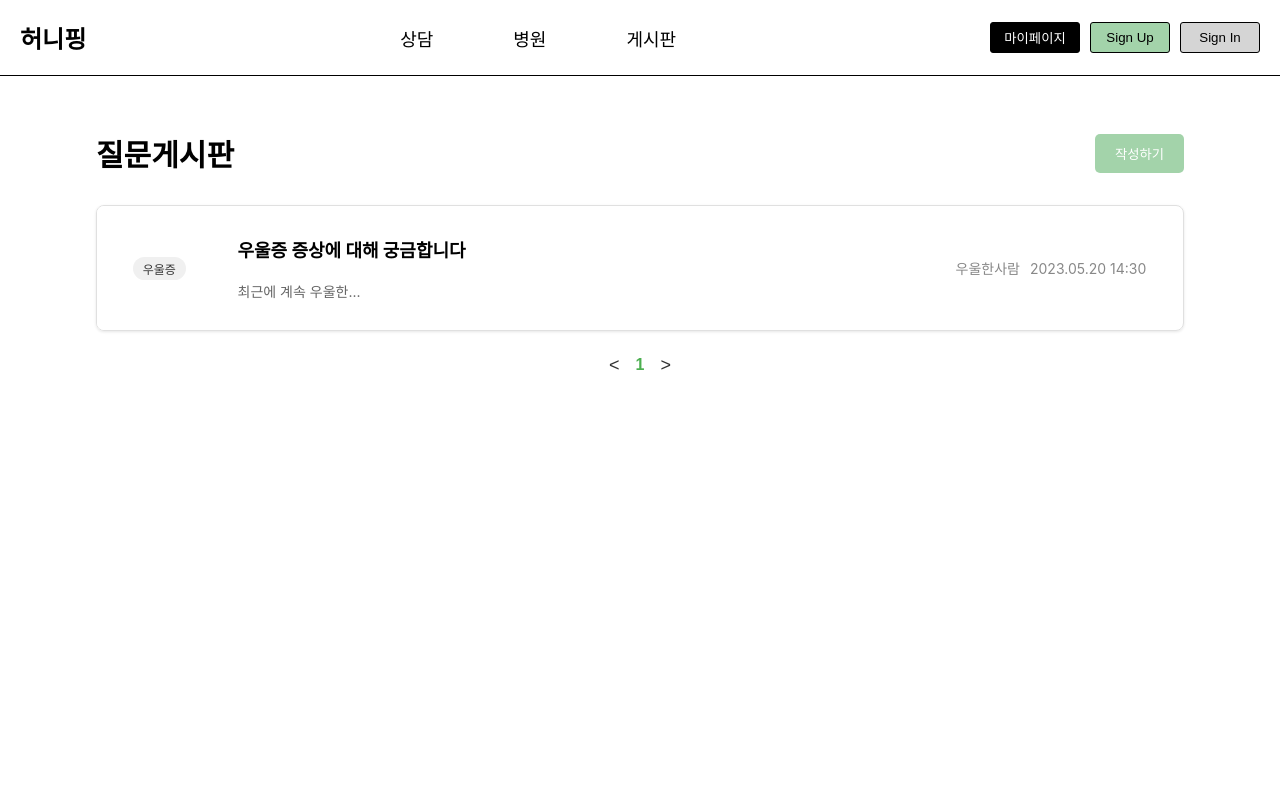
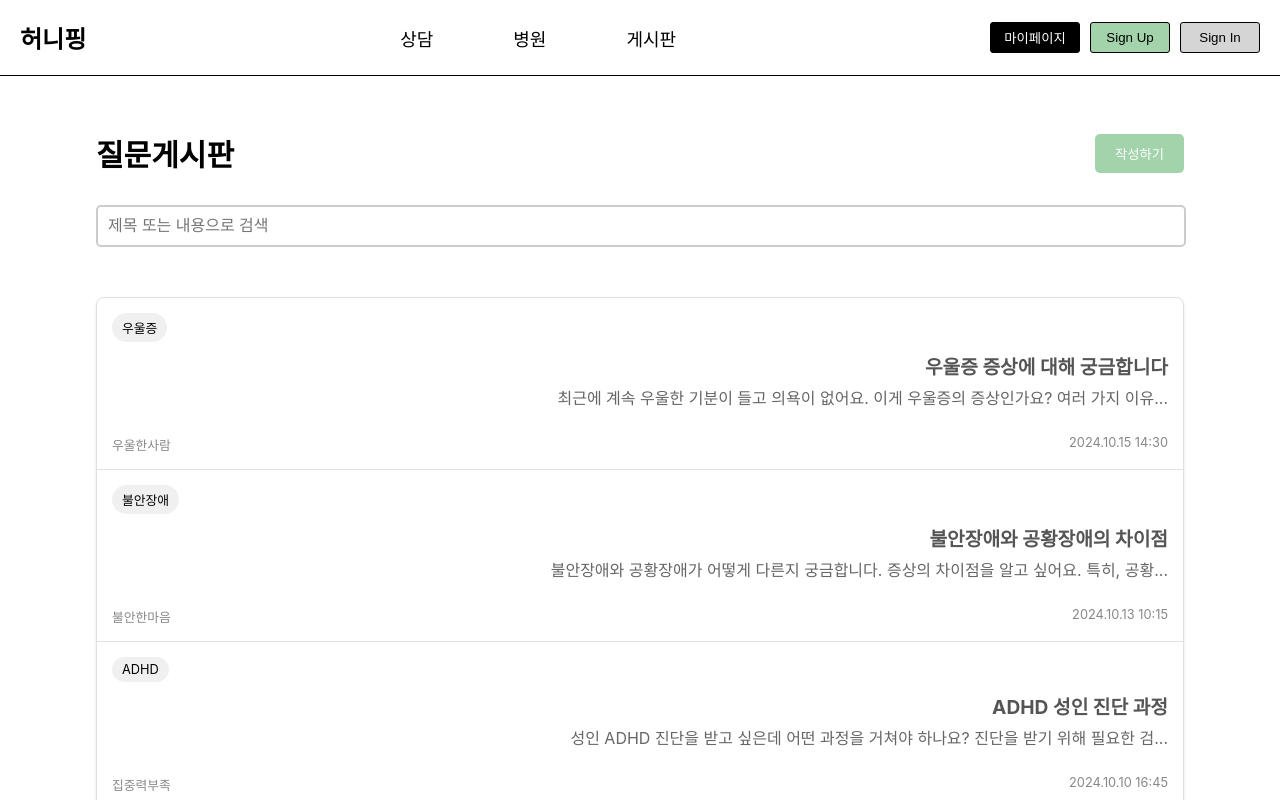
Before and after one commit to DoYoung2001/HoneyBee-FrontEnd, a React (Create React App) app: page /questionboard in a window 1280 px wide. Shown: the top 800 px of the page. Built offline with nearby package versions, Linux system fonts and the light colour scheme.

Commit message:
questionboard 페이지_4

```diff
--- a/src/component/QuestionBoard/QuestionBoard.js
+++ b/src/component/QuestionBoard/QuestionBoard.js
@@ -5,13 +5,10 @@
 const QuestionBoard = () => {
   const [questions, setQuestions] = useState([]);
   const [currentPage, setCurrentPage] = useState(1);
+  const [searchTerm, setSearchTerm] = useState('');
   const questionsPerPage = 10;
   const navigate = useNavigate();
   const location = useLocation();
-  const indexOfLastQuestion = currentPage * questionsPerPage;
-  const indexOfFirstQuestion = indexOfLastQuestion - questionsPerPage;
-  const currentQuestions = questions.slice(indexOfFirstQuestion, indexOfLastQuestion);
-
 
   useEffect(() => {
     // 초기 게시글 목록 설정
@@ -19,14 +16,125 @@
       {
         id: 1,
         title: "우울증 증상에 대해 궁금합니다",
-        content: "최근에 계속 우울한 기분이 들고 의욕이 없어요. 이게 우울증의 증상인가요?",
+        content: "최근에 계속 우울한 기분이 들고 의욕이 없어요. 이게 우울증의 증상인가요? 여러 가지 이유로 우울증에 대한 걱정이 커지고 있습니다. 주변 사람들과도 이야기하기가 힘든 상황이에요.",
         author: "우울한사람",
-        date: new Date("2023-05-20T14:30:00"),
+        date: new Date("2024-10-15T14:30:00"),
         category: "우울증"
       },
-      // ... 다른 초기 게시글들
-    ]);
-  }, []);
+      {
+        id: 2,
+        title: "불안장애와 공황장애의 차이점",
+        content: "불안장애와 공황장애가 어떻게 다른지 궁금합니다. 증상의 차이점을 알고 싶어요. 특히, 공황발작이 일어날 때의 느낌과 불안감의 차이를 알고 싶습니다.",
+        author: "불안한마음",
+        date: new Date("2024-10-13T10:15:00"),
+        category: "불안장애"
+      },
+      {
+        id: 3,
+        title: "ADHD 성인 진단 과정",
+        content: "성인 ADHD 진단을 받고 싶은데 어떤 과정을 거쳐야 하나요? 진단을 받기 위해 필요한 검사나 절차가 궁금합니다. 또한, 치료 방법도 알고 싶어요.",
+        author: "집중력부족",
+        date: new Date("2024-10-10T16:45:00"),
+        category: "ADHD"
+      },
+      {
+        id: 4,
+        title: "스트레스 해소법 추천해주세요",
+        content: "직장 스트레스가 너무 심해요. 효과적인 스트레스 해소법을 알고 싶습니다. 운동이나 명상 같은 방법들이 도움이 될까요?",
+        author: "스트레스폭발",
+        date: new Date("2024-10-08T09:20:00"),
+        category: "스트레스"
+      },
+      {
+        id: 5,
+        title: "불면증 극복 방법",
+        content: "몇 달째 불면증에 시달리고 있어요. 약물 없이 극복할 수 있는 방법이 있을까요? 수면 환경을 개선하는 방법이나 자연 요법도 알고 싶습니다.",
+        author: "잠못드는밤",
+        date: new Date("2024-10-05T22:10:00"),
+        category: "수면장애"
+      },
+      {
+        id: 6,
+        title: "대인관계 불안 극복하기",
+        content: "사람들과 대화할 때 극심한 불안감을 느껴요. 어떻게 극복할 수 있을까요? 특히, 처음 만나는 사람들과의 대화에서 긴장을 풀 수 있는 팁이 필요합니다.",
+        author: "소심이",
+        date: new Date("2024-10-03T13:30:00"),
+        category: "사회불안"
+      },
+      {
+        id: 7,
+        title: "강박증 증상과 대처 방법",
+        content: "반복적인 확인 행동을 하게 돼요. 이게 강박증인가요? 어떻게 대처해야 할까요? 강박증으로 인해 일상생활에 지장이 생기고 있습니다.",
+        author: "확인또확인",
+        date: new Date("2024-09-30T11:05:00"),
+        category: "강박증"
+      },
+      {
+        id: 8,
+        title: "식이장애 극복 경험 공유",
+        content: "거식증을 극복한 경험이 있으신 분들의 이야기를 듣고 싶어요. 어떤 치료를 받았는지, 그리고 어떤 마음가짐으로 극복했는지 공유해주시면 감사하겠습니다.",
+        author: "회복희망",
+        date: new Date("2024-09-27T17:40:00"),
+        category: "식이장애"
+      },
+      {
+        id: 9,
+        title: "양극성 장애의 조기 징후",
+        content: "양극성 장애의 초기 증상은 어떤 것들이 있나요? 어떻게 알아볼 수 있을까요? 조기 발견을 위한 체크리스트 같은 게 있으면 좋겠습니다.",
+        author: "기분파",
+        date: new Date("2024-09-25T08:55:00"),
+        category: "양극성장애"
+      },
+      {
+        id: 10,
+        title: "트라우마 치료법 추천",
+        content: "어린 시절의 트라우마로 고통받고 있어요. 효과적인 치료법을 추천해주세요. 상담치료 외에 어떤 방법들이 있는지 알고 싶습니다.",
+        author: "과거의그림자",
+        date: new Date("2024-09-22T19:25:00"),
+        category: "트라우마"
+      },
+      {
+        id: 11,
+        title: "자존감 향상을 위한 방법",
+        content: "낮은 자존감 때문에 힘들어요. 자존감을 높일 수 있는 방법을 알고 싶습니다. 특히, 일상에서 쉽게 실천할 수 있는 팁이 있으면 좋겠어요.",
+        author: "자존감UP",
+        date: new Date("2024-09-20T12:00:00"),
+        category: "자존감"
+      },
+      {
+        id: 12,
+        title: "알코올 중독 극복 과정",
+        content:"알코올 중독을 극복하고 싶어요. 어떤 단계를 거쳐야 하나요? 주변의 도움도 필요하지만, 스스로 할 수 있는 방법도 알고 싶습니다.",
+         author:"새출발",
+         date:new Date("2024-09-18T20:15:00"),
+         category:"중독"
+       },
+       {
+         id : 13,
+         title : "공부 집중력 높이는 방법",
+         content : "공부할 때 집중력이 너무 낮아요. 집중력을 높일 수 있는 방법을 알려주세요. 특히, 공부 환경이나 시간 관리에 대한 조언이 필요합니다.",
+         author : "열공하고싶어",
+         date : new Date("2024-09-15T15:30:00"),
+         category : "학업"
+       },
+       {
+         id : 14,
+         title : "가족 갈등 해결 방법",
+         content : "부모님과의 갈등이 심해요. 원만한 가족 관계를 위한 조언이 필요합니다. 서로 이해하고 소통하는 방법에 대한 조언도 듣고 싶어요.",
+         author : "화목한가정",
+         date : new Date("2024-09-12T18:45:00"),
+         category : "가족관계"
+       },
+       {
+         id : 15,
+         title : "번아웃 증후군 대처법",
+         content : "직장에서 심한 번아웃을 겪고 있어요. 어떻게 대처해야 할까요? 특히, 휴식이나 재충전을 위한 좋은 방법들을 알고 싶습니다.",
+         author : "지친직장인",
+         date : new Date("2024-09-10T09:50:00"),
+         category : "직장스트레스"
+       }
+     ]);
+   }, []);
 
   useEffect(() => {
     if (location.state && location.state.newPost) {
@@ -34,7 +142,6 @@
       navigate(location.pathname, { replace: true, state: {} });
     }
   }, [location, navigate]);
-
 
   const formatDate = (date) => {
     return `${date.getFullYear()}.${String(date.getMonth() + 1).padStart(2, '0')}.${String(date.getDate()).padStart(2, '0')} ${String(date.getHours()).padStart(2, '0')}:${String(date.getMinutes()).padStart(2, '0')}`;
@@ -48,15 +155,41 @@
     navigate(`/postpage/${question.id}`, { state: { question } });
   };
 
+  const handleSearchChange = (event) => {
+    setSearchTerm(event.target.value);
+    setCurrentPage(1); // 검색 시 첫 페이지로 리셋
+  };
+
+  const filteredQuestions = questions
+  .filter(question =>
+    question.title.toLowerCase().includes(searchTerm.toLowerCase()) ||
+    question.content.toLowerCase().includes(searchTerm.toLowerCase())
+  )
+  .sort((a, b) => b.date - a.date);
+
+  const indexOfLastQuestion = currentPage * questionsPerPage;
+  const indexOfFirstQuestion = indexOfLastQuestion - questionsPerPage;
+  const currentQuestions = filteredQuestions.slice(indexOfFirstQuestion, indexOfLastQuestion);
+
   const paginate = (pageNumber) => setCurrentPage(pageNumber);
 
-  const totalPages = Math.ceil(questions.length / questionsPerPage);
+  const totalPages = Math.ceil(filteredQuestions.length / questionsPerPage);
 
   return (
     <div className={styles.boardContainer}>
       <div className={styles.headerContainer}>
         <h1 className={styles.boardTitle}>질문게시판</h1>
         <button onClick={handleWriteClick} className={styles.writeButton}>작성하기</button>
+      </div>
+
+      <div className={styles.searchContainer}>
+        <input
+          type="text"
+          placeholder="제목 또는 내용으로 검색"
+          value={searchTerm}
+          onChange={handleSearchChange}
+          className={styles.searchInput}
+        />
       </div>
 
       <div className={styles.questionsContainer}>
@@ -66,12 +199,14 @@
             className={styles.questionItem}
             onClick={() => handleQuestionClick(question)}
           >
+            <div className={styles.questionHeader}>
             <span className={styles.category}>{question.category}</span>
+            </div>
             <div className={styles.questionContent}>
               <h2 className={styles.questionTitle}>{question.title}</h2>
               <p className={styles.questionText}>
-                {question.content.length > 10
-                  ? question.content.slice(0, 10) + '...'
+                    {question.content.length > 50
+                  ? question.content.slice(0, 50) + '...'
                   : question.content}
               </p>
             </div>
--- a/src/component/QuestionBoard/QuestionBoard.module.css
+++ b/src/component/QuestionBoard/QuestionBoard.module.css
@@ -31,6 +31,24 @@
     background-color: #45a049;
   }
 
+  .searchContainer {
+    margin-bottom: 50px;
+  }
+
+  .searchInput {
+    width: 98%;
+    padding: 10px;
+    font-size: 16px;
+    border: 2px solid #ccc;
+    border-radius: 5px;
+    transition: border-color 0.3s;
+  }
+
+  .searchInput:focus {
+    border-color: #007bff;
+    outline: none;
+  }
+
   .questionsContainer {
     border: 1px solid #e0e0e0;
     border-radius: 8px;
@@ -39,13 +57,10 @@
   }
 
   .questionItem {
-    background-color: #ffffff;
+    display: flex;
+    flex-direction: column;
     padding: 15px;
-    margin-right: 2%;
-    display: flex;
-    align-items: center;
-    border-bottom: 1px solid #f0f0f0;
-    transition: background-color 0.3s ease;
+    border-bottom: 1px solid #e0e0e0;
     cursor: pointer;
   }
 
@@ -57,34 +72,37 @@
     background-color: #f9f9f9;
   }
 
+  .questionHeader {
+    display: flex;
+    justify-content: space-between;
+    align-items: center;
+    margin-bottom: 10px;
+  }
+
   .questionContent {
-    flex: 1;
     display: flex;
     flex-direction: column;
-    align-items: flex-start;
-
+    text-align: end;
   }
 
   .questionTitle {
-    font-size: 18px;
+    font-size: 1.2em;
     font-weight: bold;
-    margin-bottom: 5px;
-    color: #000;
-    text-align: left;
-
+    margin: 0;
+    padding: 0;
   }
 
   .questionText {
-    font-size: 14px;
     color: #666;
+    margin-top: 5px;
   }
 
   .questionMeta {
     display: flex;
-    align-items: center;
-    font-size: 14px;
+    justify-content: space-between;
+    font-size: 0.8em;
     color: #888;
-    margin-left: auto;
+    margin-top: 10px;
   }
 
   .author {
@@ -92,14 +110,11 @@
   }
 
   .category {
-    flex: 0 0 auto;
-    padding: 3px 10px;
     background-color: #f0f0f0;
+    padding: 5px 10px;
     border-radius: 15px;
-    font-size: 12px;
-    color: #333;
-    margin-right: 5%;
-    margin-left: 2%;
+    font-size: 0.8em;
+    white-space: nowrap;
   }
 
   .pagination {
```
